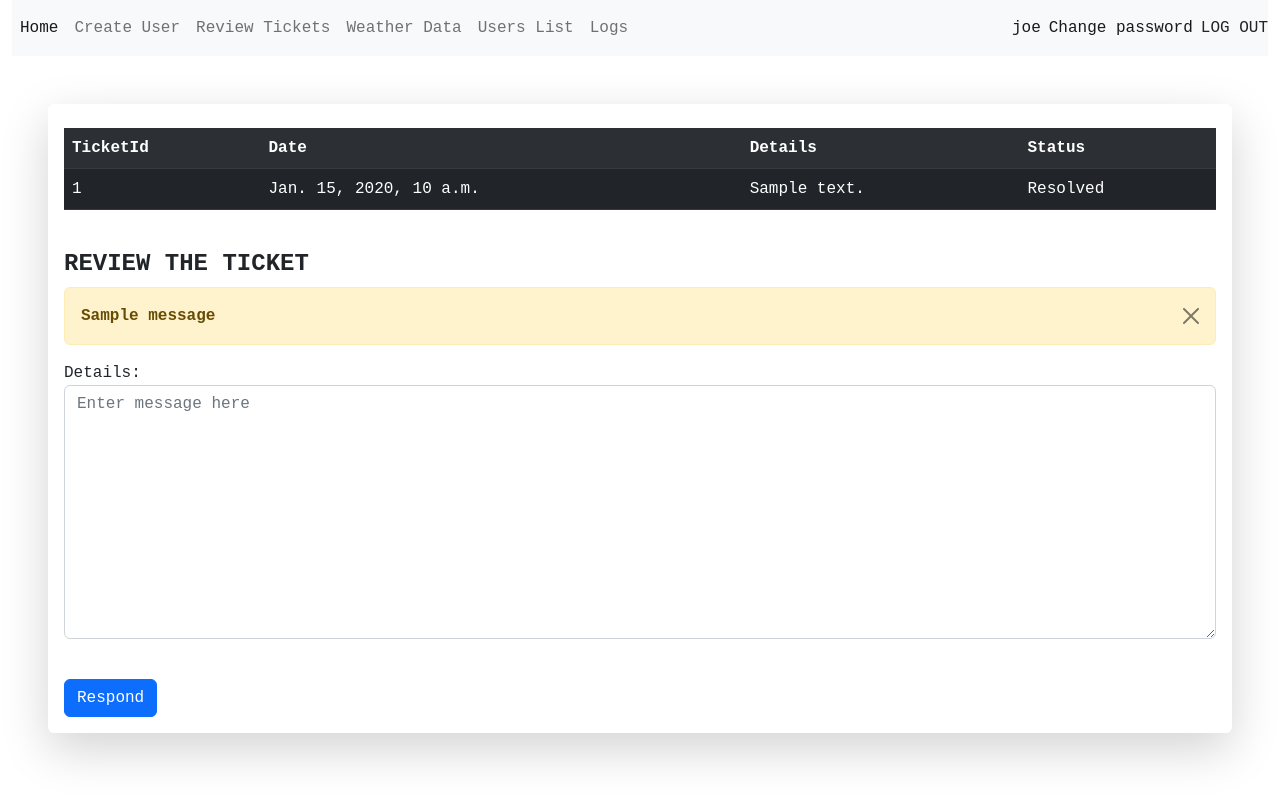
After one commit to matador19/RNN-weather-Prediction, a Django app: page /revieweachticket/1 in a window 1280 px wide. The commit adds this page. Run offline with Django 4.2, Linux system fonts and the light colour scheme; a user stored in the database is signed in; tables that the repository leaves empty hold one stand-in row (values such as "Sample post"); one stand-in notice (Sample message) is shown; parts of the project's set-up code (start-up, migrations or seed data) failed here and were passed over.

Commit message:
ticket reviewing 1.0.0

```diff
--- a/websystem/web/admin.py
+++ b/websystem/web/admin.py
@@ -2,7 +2,7 @@ from django.contrib import admin
 from web.models import CustomUser
 from django.contrib.auth.models import User
 from django.contrib.auth.admin import UserAdmin
-from web.models import Logs,Weatherdata
+from web.models import Logs,Weatherdata,Ticket,TicketResponse
 # Register your models here.
 class AccountInLine(admin.StackedInline):
     model=CustomUser
@@ -17,3 +17,5 @@ admin.site.register(User,CustomizedUserAdmin)
 
 admin.site.register(Logs)
 admin.site.register(Weatherdata)
+admin.site.register(Ticket)
+admin.site.register(TicketResponse)
--- a/websystem/web/forms.py
+++ b/websystem/web/forms.py
@@ -3,7 +3,7 @@ from django import forms
 from django.contrib.auth.forms import UserCreationForm,PasswordChangeForm,PasswordResetForm
 from django.contrib.auth.models import User
 from django.forms import FloatField, ModelForm,NumberInput
-from web.models import CustomUser,Weatherdata,Ticket
+from web.models import CustomUser,Weatherdata,Ticket,TicketResponse
 
 class NewUserForm(UserCreationForm):
     email = forms.EmailField(required=True,widget=forms.EmailInput(attrs={'class':'form-control'}))
@@ -72,9 +72,22 @@ class Ticketform(ModelForm):
         fields=('details',)
 
         widgets = {
-        'details': forms.TextInput(attrs={
+        'details': forms.Textarea(attrs={
             'class': "form-control",
-            'style': 'max-width: 300px;',
+            'style': 'max-width: 100rem;',
             'placeholder': 'Enter message here'
             })
         }
+
+class TicketResponseform(ModelForm):
+    class Meta:
+        model=TicketResponse
+        fields=('details',)
+
+        widgets = {
+        'details': forms.Textarea(attrs={
+            'class': "form-control",
+            'style': 'max-width: 100rem;',
+            'placeholder': 'Enter message here'
+            })
+        }
--- a/websystem/web/models.py
+++ b/websystem/web/models.py
@@ -34,7 +34,7 @@ class Ticket(models.Model):
     Initiator=models.ForeignKey(User,on_delete=models.CASCADE,unique=False)
 
     def __str__(self):
-        return self.TicketId
+        return str(self.TicketId)
 
 class Weatherdata(models.Model):
     WeatherId=models.AutoField(primary_key=True)
@@ -70,4 +70,4 @@ class TicketResponse(models.Model):
     Initiator=models.ForeignKey(User,on_delete=models.CASCADE,unique=False)
 
     def __str__(self):
-        return self.TicketResponseId
+        return str(self.TicketResponseId)
--- /dev/null
+++ b/websystem/web/templates/web/Ticketing/revieweachticket.html
@@ -0,0 +1,50 @@
+{% extends 'web/base.html' %}
+{% block content %}
+{% if user.customuser.Role == "Admin" %}
+<table class="table table-striped table-dark mt-2">
+    <tr>
+    <th class="thead-dark">TicketId</th>
+    <th class="thead-dark">Date</th>
+    <th class="thead-dark">Details</th>
+    <th class="thead-dark">Status</th>
+    </tr>
+<tr>
+    <td >{{ticket.TicketId}}</td>
+    <td >{{ticket.CreationDate}}</td>
+    <td >{{ticket.details}}</td>
+    {% if ticket.Status %}
+    <td >Resolved</td>
+    {% else %}
+    <td>Pending</td>
+    {% endif %}
+
+</tr>
+</table>
+
+</br>
+
+<h4> REVIEW THE TICKET</h4>
+
+{% if messages %}
+      {% for message in messages %}
+      <div class="alert alert-warning alert-dismissible fade show" role="alert">
+        <strong>{{message}}</strong>
+        <button type="button" class="btn-close" data-bs-dismiss="alert" aria-label="Close"></button>
+      </div>
+      {% endfor %}
+      {% endif %}
+	<form method="POST">
+		{% csrf_token %}
+		{{ form }}
+    <br/>
+		<button class="btn btn-primary mt-3" type="submit">Respond</button>
+	</form>
+
+
+{% else %}
+<div class="container" style="display:flex; flex-direction: column; justify-content: center; align-items: center; height: 100vh;">
+<h1> You are not an admin. Please Log in as Admin </h1>
+<a href="{% url 'logout' %}">LOGIN AGAIN</a>
+</div>
+{% endif %}
+{% endblock %}
--- a/websystem/web/templates/web/admindash.html
+++ b/websystem/web/templates/web/admindash.html
@@ -5,7 +5,7 @@
         <p style="margin-left:2rem ;">Welcome &nbsp; <span style="font-weight: bold; font-style: italic;">{{user.username}}</span></p>
         <p>Number of Administrators: &ensp;<span style="font-weight: bold; font-style: italic;">{{count_admin_user}}</p>
         <p>Number of electrical supervisors: &ensp;<span style="font-weight: bold; font-style: italic;">{{count_sup_user}}</p>
-        <p>Tickets Pending: &ensp;<span style="font-weight: bold; font-style: italic;">NUll</p>
+        <p>Tickets Pending: &ensp;<span style="font-weight: bold; font-style: italic;">{{count_tickets}}</p>
 {% else %}
 <div class="container" style="display:flex; flex-direction: column; justify-content: center; align-items: center; height: 100vh;">
 <h1> You are not an admin. Please Log in as Admin </h1>
--- a/websystem/web/templates/web/base.html
+++ b/websystem/web/templates/web/base.html
@@ -30,7 +30,7 @@
         </li>
         <li class="nav-item">
           {% if user.customuser.Role == "Admin" %}
-          <a class="nav-link" href="#">Review Tickets</a>
+          <a class="nav-link" href="{% url 'reviewticket' %}">Review Tickets</a>
           {% else %}
           <a class="nav-link" href="#">Control Power (Manual Override!)</a>
           {% endif %}
--- a/websystem/web/templates/web/users.html
+++ b/websystem/web/templates/web/users.html
@@ -25,7 +25,7 @@
           <button type="button" class="btn-close" data-bs-dismiss="modal" aria-label="Close"></button>
         </div>
         <div class="modal-body">
-          <p class="text-danger">Are you sure you want to delete the user?</p>
+          <p class="text-danger">Are you sure you want to delete this entry?</p>
         </div>
         <div class="modal-footer">
           <button type="button" class="btn btn-secondary" data-bs-dismiss="modal">NO</button>
--- a/websystem/web/urls.py
+++ b/websystem/web/urls.py
@@ -23,6 +23,10 @@ urlpatterns+=[
     path("users",views.userslist,name="users"),
     path("users/<int:id>",views.useridentity,name="useridentity"),
     path("deleteuser/<int:id>",views.deleteuser,name="deleteuser"),
+    path("deleteweather/<int:id>",views.deleteweather,name="deleteweather"),
+    path("deleteticket/<int:id>",views.deleteticket,name="deleteticket"),
+    path("reviewticket",views.reviewticket,name="reviewticket"),
+    path("revieweachticket/<int:id>",views.revieweachticket,name="revieweachticket"),
     path("powerinputinten",views.checkpowerconsumptioninten,name="powerinputinten"),
 
 
--- a/websystem/web/views.py
+++ b/websystem/web/views.py
@@ -7,8 +7,8 @@ from django.contrib.auth.decorators import login_required
 from django.contrib.auth.models import User
 from django.urls import reverse_lazy
 from requests import request
-from .forms import NewUserForm,Weatherinput, Changepass,passwordresetform,Ticketform
-from web.models import CustomUser,Logs,Weatherdata,Powerconsumed,Powerconsumeddaily,Ticket
+from .forms import NewUserForm,Weatherinput, Changepass,passwordresetform,Ticketform,TicketResponseform
+from web.models import CustomUser,Logs,Weatherdata,Powerconsumed,Powerconsumeddaily,Ticket,TicketResponse
 from django.conf import settings
 from django.template.loader import render_to_string
 from django.core.mail import EmailMessage
@@ -120,9 +120,11 @@ def logoutsuccess(request):
 def admindash(request):
     count_admin_user=User.objects.filter(customuser__Role="Admin").count()
     count_sup_user=User.objects.filter(customuser__Role="Supervisor").count()
+    count_tickets=Ticket.objects.filter(Status=False).count()
+    return render(request,'web/admindash.html',context={'count_admin_user':count_admin_user,
+                                                        'count_sup_user':count_sup_user,
+                                                        'count_tickets':count_tickets})
 
-    return render(request,'web/admindash.html',context={'count_admin_user':count_admin_user,
-                                                        'count_sup_user':count_sup_user})
 
 @login_required
 def supdash(request):
@@ -208,11 +210,11 @@ def weatherapi(request):
         data[i]['Temperature']=fetchdata[i].Temperature
     print(data)
     return JsonResponse(data,safe=False)
-
+@login_required
 def userslist(request):
     allusers=User.objects.exclude(username=request.user.username)
     return render(request,'web/users.html',context={'users':allusers})
-
+@login_required
 def useridentity(request,id):
     useridentity=User.objects.get(pk=id)
     if request.method == "POST":
@@ -233,7 +235,7 @@ def useridentity(request,id):
             messages.error(request, "Unsuccessful update. Invalid information.")
     form=NewUserForm(instance=useridentity)
     return render(request,'web/userupdate.html',context={'update_form':form})
-
+@login_required
 def deleteuser(request,id):
     useridentity=User.objects.get(pk=id)
     User.objects.get(pk=id).delete()
@@ -309,7 +311,7 @@ def checkpowerconsumptioninten(request):
     #print(val)
     return JsonResponse(val,safe=False)
 
-
+@login_required
 def TicketCreation(request):
     if request.method=="POST":
         form = Ticketform(request.POST)
@@ -320,5 +322,41 @@ def TicketCreation(request):
             Ticketcreation.Initiator=request.user
             Ticketcreation.save()
     form=Ticketform()
-    #form = NewUserForm()
-    return render(request=request, template_name="web/Ticketing/CreateTicket.html", context={"form":form})
+    ticket=Ticket.objects.filter(Initiator=request.user)[:10]
+    #responses=TicketResponse.objects.filter(TicketComment=ticket)
+    return render(request=request, template_name="web/Ticketing/CreateTicket.html", context={"form":form,'tickets':ticket})
+
+@login_required
+def deleteweather(request,id):
+    Weatherdata.objects.get(pk=id).delete()
+    createlog=Logs()
+    createlog.Change=request.user.username+" deleted a weather entry "
+    createlog.Type="Weather deletion"
+    createlog.Initiator=request.user
+    createlog.save()
+    return redirect(weatherinput)
+@login_required
+def deleteticket(request,id):
+    Ticket.objects.get(pk=id).delete()
+    return redirect(TicketCreation)
+
+@login_required
+def reviewticket(request):
+    tickets=Ticket.objects.all()
+    return render(request,'web/Ticketing/reviewtickets.html',context={'tickets':tickets})
+
+@login_required
+def revieweachticket(request,id):
+    tickets=Ticket.objects.get(pk=id)
+    if request.method=="POST":
+        form = TicketResponseform(request.POST)
+        if form.is_valid():
+            response=TicketResponse()
+            response.Status=True
+            tickets.Status=True
+            response.details=form.cleaned_data.get('details')
+            response.TicketComment=tickets
+            response.Initiator=request.user
+            response.save()
+    form=TicketResponseform()
+    return render(request,'web/Ticketing/revieweachticket.html',context={'ticket':tickets,'form':form})
```
Also changed, not shown: websystem/web/templates/web/Ticketing/CreateTicket.html (+47 -0 lines), websystem/web/templates/web/Ticketing/reviewtickets.html (added, +32 -0 lines), websystem/web/templates/web/weatherinput.html (+23 -0 lines).
